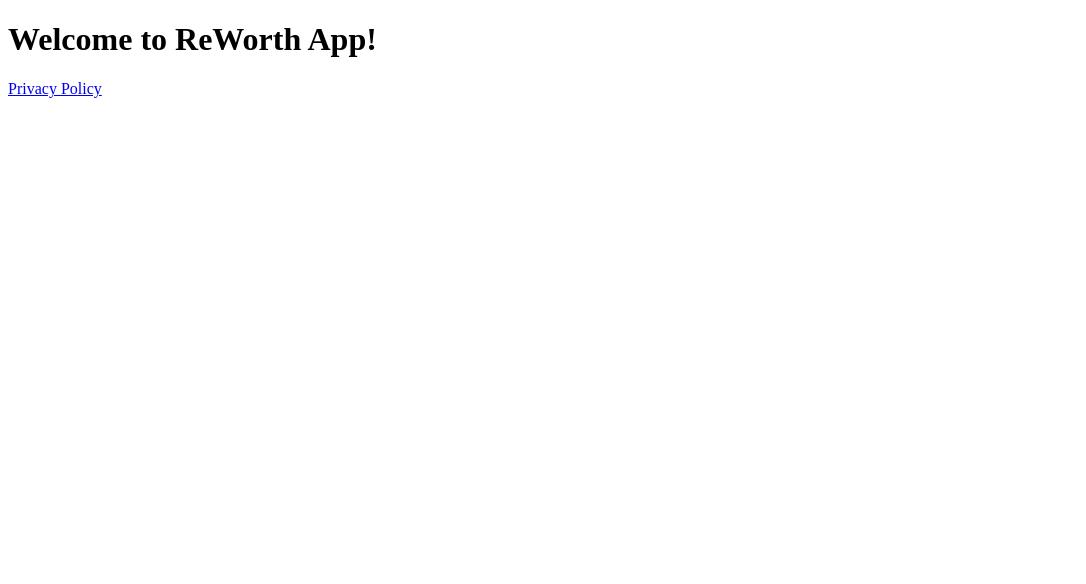
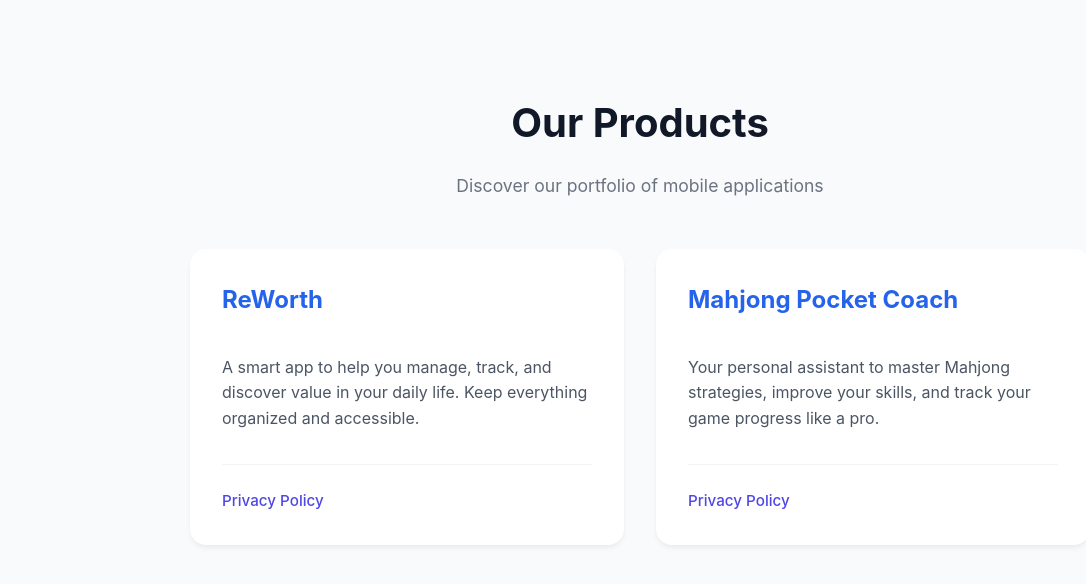
Before and after one commit to tayloryounge-stack/tayloryounge-stack.github.io, a plain HTML site: page index.html in a window 1280 px wide. Shown: the whole page, without its empty margins (0-1086 px from the left). Drawn offline with Linux system fonts and the light colour scheme.

Commit message:
feat: redesign index.html to show ReWorth and Mahjong Pocket Coach

```diff
--- a/index.html
+++ b/index.html
@@ -1,12 +1,107 @@
-<!-- index.html -->
 <!DOCTYPE html>
-<html>
+<html lang="en">
 <head>
   <meta charset="utf-8">
-  <title>ReWorth</title>
+  <meta name="viewport" content="width=device-width, initial-scale=1.0">
+  <title>Apps & Products</title>
+  <style>
+    body {
+      font-family: -apple-system, BlinkMacSystemFont, "Segoe UI", Roboto, Helvetica, Arial, sans-serif;
+      line-height: 1.6;
+      color: #333;
+      max-width: 900px;
+      margin: 0 auto;
+      padding: 2rem;
+      background-color: #f9fafb;
+    }
+    header {
+      text-align: center;
+      margin-bottom: 3rem;
+      padding-top: 2rem;
+    }
+    h1 {
+      color: #111827;
+      font-size: 2.5rem;
+      margin-bottom: 0.5rem;
+    }
+    .subtitle {
+      color: #6b7280;
+      font-size: 1.1rem;
+    }
+    .products-grid {
+      display: grid;
+      grid-template-columns: repeat(auto-fit, minmax(300px, 1fr));
+      gap: 2rem;
+    }
+    .product-card {
+      background: #ffffff;
+      border-radius: 16px;
+      padding: 2rem;
+      box-shadow: 0 4px 6px -1px rgba(0, 0, 0, 0.05), 0 2px 4px -1px rgba(0, 0, 0, 0.03);
+      transition: transform 0.2s ease, box-shadow 0.2s ease;
+      display: flex;
+      flex-direction: column;
+    }
+    .product-card:hover {
+      transform: translateY(-5px);
+      box-shadow: 0 10px 15px -3px rgba(0, 0, 0, 0.1), 0 4px 6px -2px rgba(0, 0, 0, 0.05);
+    }
+    .product-title {
+      font-size: 1.5rem;
+      font-weight: 700;
+      margin-top: 0;
+      color: #2563eb;
+    }
+    .product-desc {
+      color: #4b5563;
+      margin-bottom: 2rem;
+      flex-grow: 1;
+    }
+    .links {
+      display: flex;
+      gap: 1rem;
+      border-top: 1px solid #f3f4f6;
+      padding-top: 1.5rem;
+    }
+    .links a {
+      color: #4f46e5;
+      text-decoration: none;
+      font-weight: 500;
+      font-size: 0.95rem;
+      transition: color 0.2s;
+    }
+    .links a:hover {
+      color: #312e81;
+      text-decoration: underline;
+    }
+  </style>
 </head>
 <body>
-  <h1>Welcome to ReWorth App!</h1>
-  <p><a href="/privacy.html">Privacy Policy</a></p>
+
+  <header>
+    <h1>Our Products</h1>
+    <p class="subtitle">Discover our portfolio of mobile applications</p>
+  </header>
+
+  <div class="products-grid">
+    <!-- ReWorth -->
+    <div class="product-card">
+      <h2 class="product-title">ReWorth</h2>
+      <p class="product-desc">A smart app to help you manage, track, and discover value in your daily life. Keep everything organized and accessible.</p>
+      <div class="links">
+        <a href="/privacy.html">Privacy Policy</a>
+      </div>
+    </div>
+
+    <!-- Mahjong Pocket Coach -->
+    <div class="product-card">
+      <h2 class="product-title">Mahjong Pocket Coach</h2>
+      <p class="product-desc">Your personal assistant to master Mahjong strategies, improve your skills, and track your game progress like a pro.</p>
+      <div class="links">
+        <a href="#">Privacy Policy</a>
+      </div>
+    </div>
+  </div>
+
 </body>
 </html>
```
